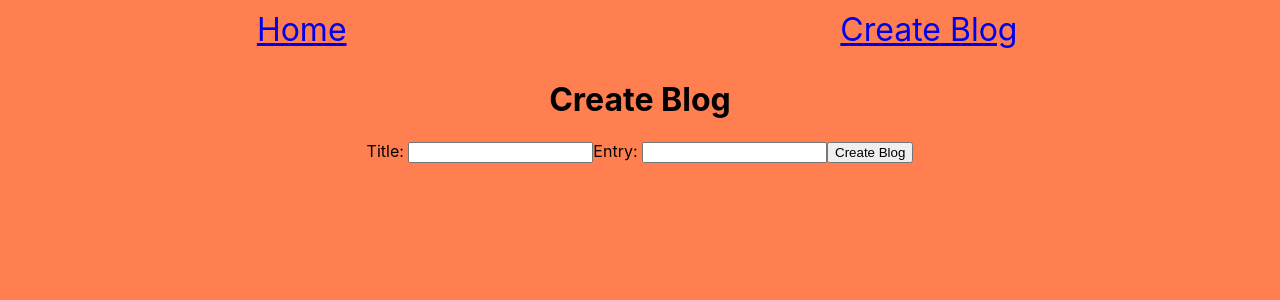
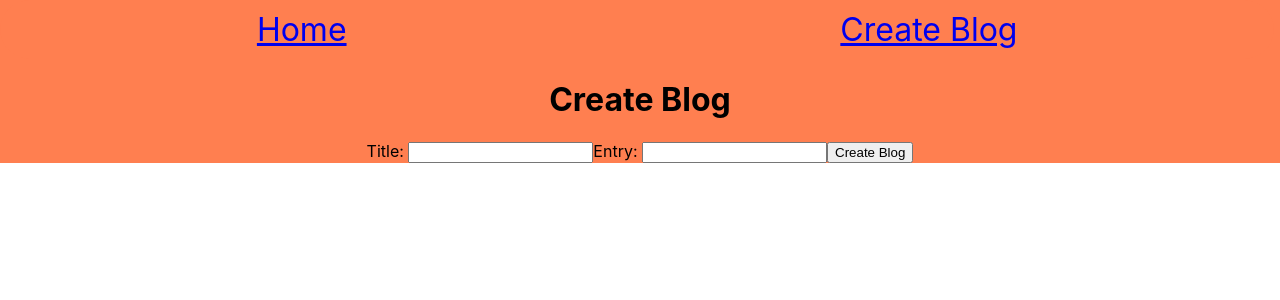
Before and after one commit to amamat48/blog-website-frontend, a React (Create React App) app: page /blogs/create in a window 1280 px wide. Shown: the top 300 px of the page. Built offline with nearby package versions, Linux system fonts and the light colour scheme; no server answers; the HTML template or start-up script is replaced by a standard one.

Commit message:
added extra styling"

```diff
--- a/src/App.css
+++ b/src/App.css
@@ -3,7 +3,7 @@
 .App {
   text-align: center;
   background-color: coral;
-  height: 100vh;
+  height: max-content;
 }
 
 .navBarContainer {
@@ -25,6 +25,7 @@
   padding-bottom: 2em;
   width: 75%;
   box-shadow: 4em;
+  border-bottom: 2px dashed black;
 }
 
 @keyframes rainbow {
@@ -45,3 +46,7 @@ a:hover {
 button:hover {
   animation: rainbow 6s ease-in-out infinite;
 }
+
+.singleCardContainer {
+  height: 100vh;
+}
```
